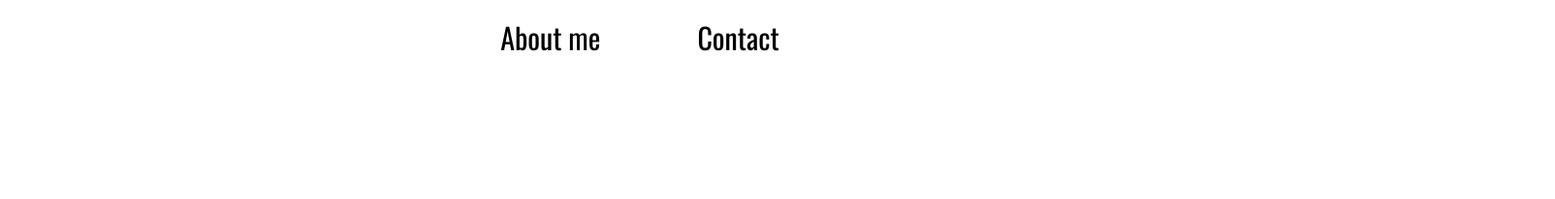
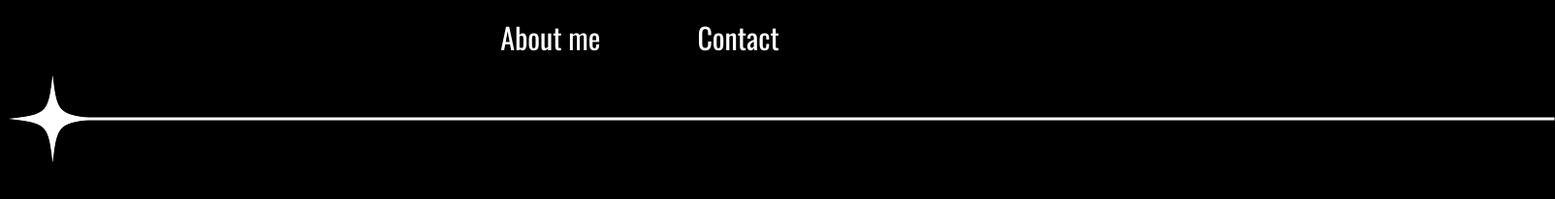
Before and after one commit to front-end-fundamentals-2025/fef-portfolio-patkanybazis, a plain HTML site: page index.html in a window 1280 px wide. Shown: the whole page at 97% size, 1604 px wide, since content can reach past the window. Drawn offline with nearby package versions, Linux system fonts and the light colour scheme.

Commit message:
Line added
Line added under the menu but it needs positioning...

```diff
--- a/css/main.css
+++ b/css/main.css
@@ -1,5 +1,14 @@
 * {
   font-family: "Oswald", serif;
+}
+
+body {
+  background-color: black;
+}
+
+header {
+  text-align: center;
+  position: relative;
 }
 
 ul {
@@ -7,7 +16,7 @@ ul {
 }
 
 a {
-  color: black;
+  color: white;
 }
 
 .menu {
@@ -23,3 +32,10 @@ a {
   text-decoration: none;
   font-size: 30px;
 }
+
+.line {
+  width: auto;
+  height: auto;
+  display: block;
+  margin: 0 auto;
+}
--- a/index.html
+++ b/index.html
@@ -21,6 +21,7 @@
           <a href="#"> <li>Contact</li> </a>
         </ul>
       </nav>
+      <img src="img/star-menu.png" alt="line" class="line" />
     </header>
     <main></main>
     <footer></footer>
```
Also changed, not shown: img/star-menu.png (added).
